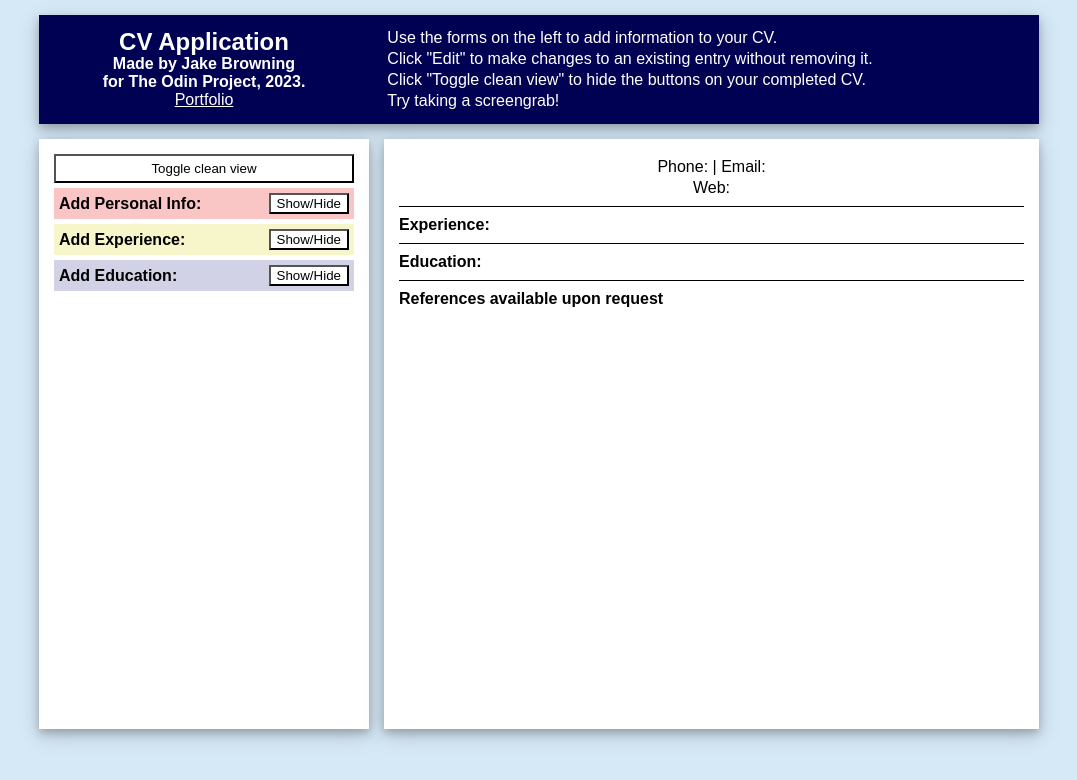
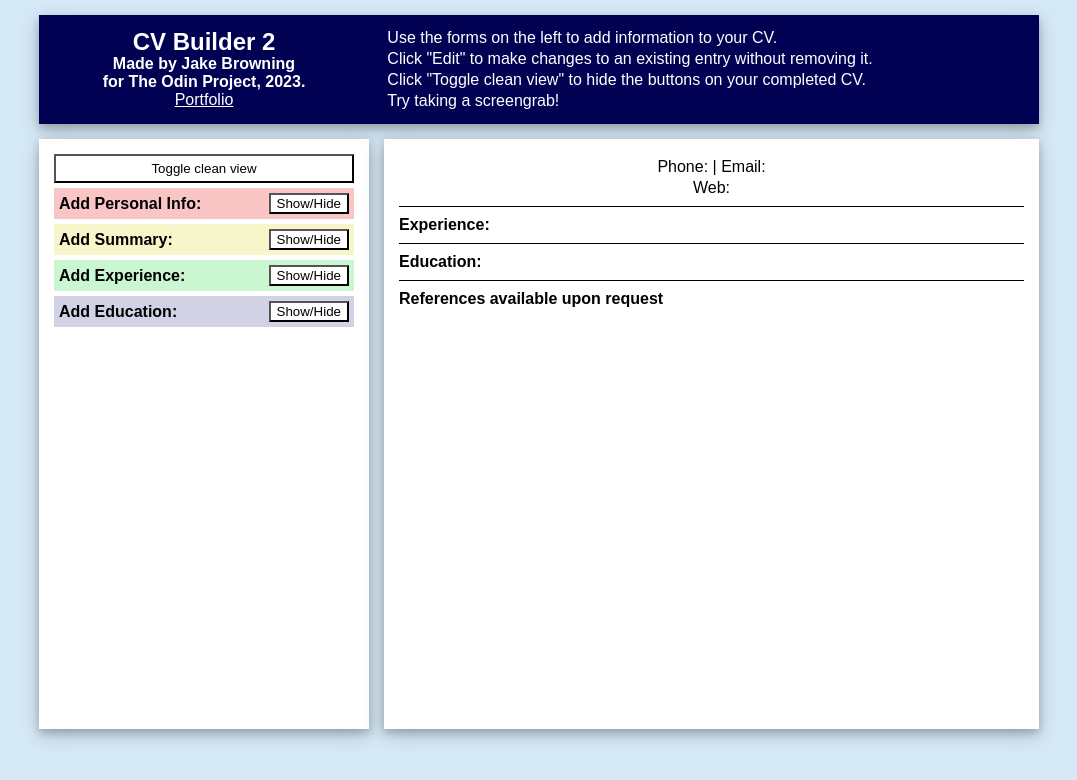
Before and after one commit to JakeBrowning90/cv-application, a React (Vite) app in the folder cv-application/: page / in a window 1280 px wide. Shown: the top 780 px of the page, without its empty margins (101-1178 px from the left). Built offline with nearby package versions, Linux system fonts and the light colour scheme.

Commit message:
Add placeholder form for professional summary

```diff
--- a/cv-application/src/components/Formbase.jsx
+++ b/cv-application/src/components/Formbase.jsx
@@ -1,4 +1,5 @@
 import PersonalForm from "./PersonalForm";
+import SummaryForm from "./SummaryForm";
 import ExperienceForm from "./ExperienceForm";
 import EducationForm from "./EducationForm";
 
@@ -17,6 +18,7 @@ function Formbase({
     return <div className="formbase">
         <button onClick={hideButtons}>Toggle clean view</button>
         <PersonalForm personal={personal} handlePersonalChange={handlePersonalChange} onSubmitPersonal={onSubmitPersonal} hideForm={hideForm}/>
+        <SummaryForm personal={personal} handlePersonalChange={handlePersonalChange} onSubmitPersonal={onSubmitPersonal} hideForm={hideForm}/>
         <ExperienceForm experience={experience} handleExperienceChange={handleExperienceChange} onSubmitExperience={onSubmitExperience} hideForm={hideForm}/>
         <EducationForm education={education} handleEducationChange={handleEducationChange} onSubmitEducation={onSubmitEducation} hideForm={hideForm}/>
     </div>
--- a/cv-application/src/components/Header.jsx
+++ b/cv-application/src/components/Header.jsx
@@ -1,7 +1,7 @@
 function Header() {
     return <header>
         <div className="titlesDiv">
-            <h1>CV Application</h1>
+            <h1>CV Builder 2</h1>
             <h2>Made by Jake Browning</h2>
             <h2>for The Odin Project, 2023.</h2>
             <a href="https://jakebrowning90.github.io/personal-portfolio/" target="_blank">Portfolio</a>
--- /dev/null
+++ b/cv-application/src/components/SummaryForm.jsx
@@ -0,0 +1,19 @@
+function SummaryForm({personal, handlePersonalChange, onSubmitPersonal, hideForm}) {
+    return <div className="summaryFormDiv">
+        <div className="formHeader summaryHeader">
+            <h2>Add Summary:</h2>
+            <button onClick={() => hideForm("summaryForm")}>Show/Hide</button>
+        </div>
+        <form id="summaryForm" onSubmit={onSubmitPersonal}>
+            <label htmlFor="titleInput">Title:
+                <input type="text" name="title" id="titleInput" maxLength="30" required value={personal.username} onChange={handlePersonalChange}/>
+            </label>
+            <label htmlFor="statementInput">Statement:
+                <textarea name="statement" id="statementInput" placeholder="Describe your skills, values, achievements, goals, etc." required value={personal.username} onChange={handlePersonalChange}/>
+            </label>
+            <button className="formButton" type="submit">Update</button>
+        </form>
+    </div>
+}
+
+export default SummaryForm;
--- a/cv-application/src/styles/style.css
+++ b/cv-application/src/styles/style.css
@@ -95,8 +95,11 @@ main > * {
 .personalHeader, .personalFormDiv {
     background-color: rgb(249, 197, 197);
 }
+.summaryHeader, .summaryFormDiv {
+    background-color: rgb(246, 246, 202);
+}
 .experienceHeader, .experienceFormDiv  {
-    background-color: rgb(246, 246, 202);
+    background-color: rgb(202, 246, 210);
 }
 .educationHeader, .educationFormDiv  {
     background-color: rgb(210, 210, 231);
@@ -112,8 +115,11 @@ form {
 #personalForm {
     background-color: rgb(250, 221, 221);
 }
+#summaryForm {
+    background-color: rgb(253, 253, 229);
+}
 #experienceForm {
-    background-color: rgb(253, 253, 229);
+    background-color: rgb(229, 253, 231);
 }
 #educationForm {
     background-color: rgb(238, 238, 244);
@@ -156,6 +162,10 @@ textarea {
     height: 50px;
 }
 
+#statementInput {
+    height: 150px;
+}
+
 .formButton {
     width: 50%;
     align-self: self-end;
```
Also changed, not shown: cv-application/src/components/SummaryOutput.jsx (added).
